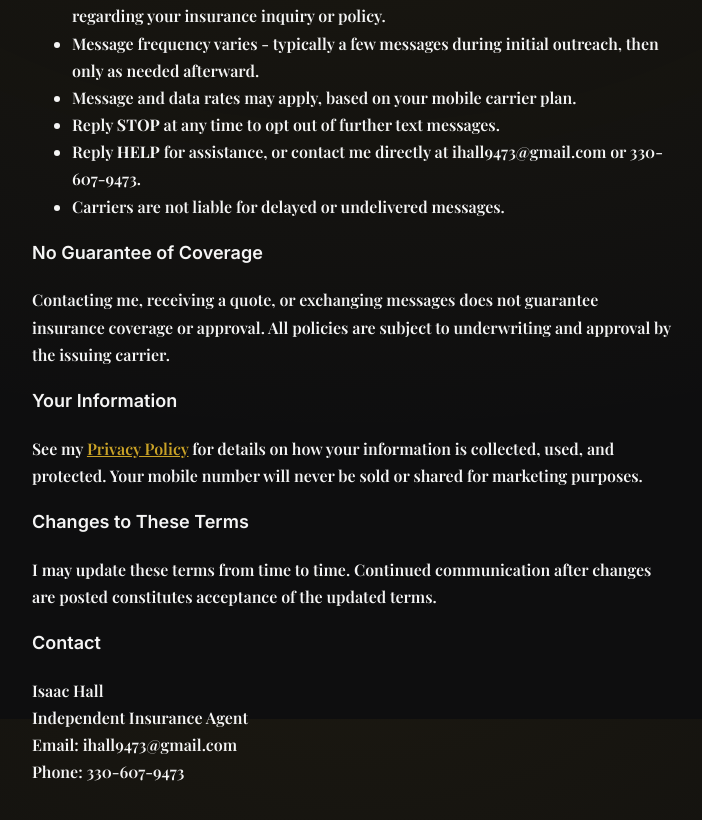
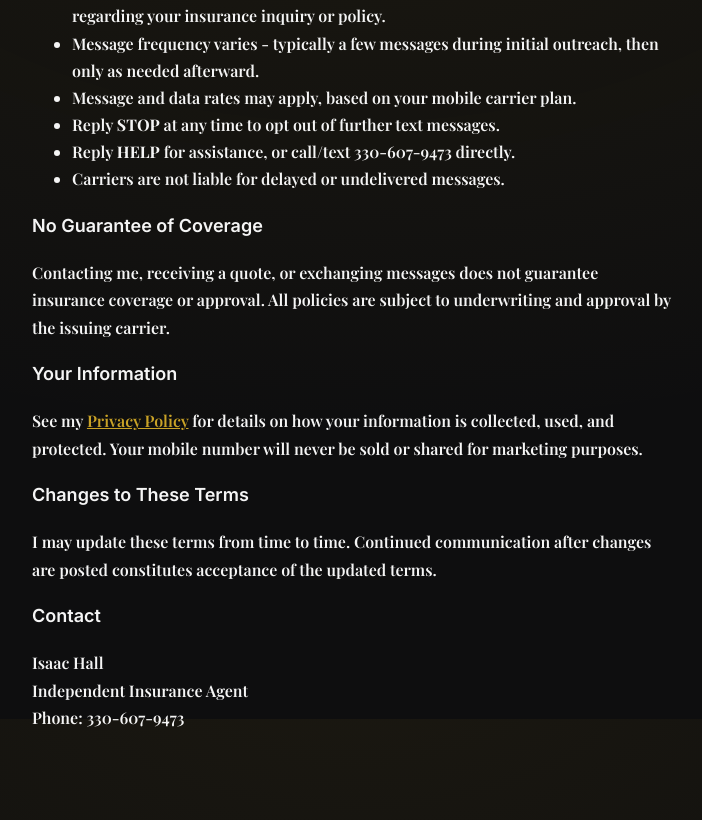
Before and after one commit to ihall9473/UE-NobleDesk, a Next.js app: page /terms in a window 1280 px wide. Shown: the part 881-1701 px from the top of the page, without its empty margins (288-990 px from the left). Built offline with nearby package versions, Linux system fonts and the light colour scheme; a web font is replaced by a local one.

Commit message:
Revise contact details for text message assistance
Updated contact information to remove email and clarify assistance options.

```diff
--- a/app/terms/page.js
+++ b/app/terms/page.js
@@ -32,7 +32,7 @@ export default function TermsPage() {
         <li>Message frequency varies - typically a few messages during initial outreach, then only as needed afterward.</li>
         <li>Message and data rates may apply, based on your mobile carrier plan.</li>
         <li>Reply <strong>STOP</strong> at any time to opt out of further text messages.</li>
-        <li>Reply <strong>HELP</strong> for assistance, or contact me directly at ihall9473@gmail.com or 330-607-9473.</li>
+        <li>Reply <strong>HELP</strong> for assistance, or call/text 330-607-9473 directly.</li>
         <li>Carriers are not liable for delayed or undelivered messages.</li>
       </ul>
 
@@ -60,7 +60,6 @@ export default function TermsPage() {
       <p>
         Isaac Hall<br />
         Independent Insurance Agent<br />
-        Email: ihall9473@gmail.com<br />
         Phone: 330-607-9473
       </p>
     </div>
```
